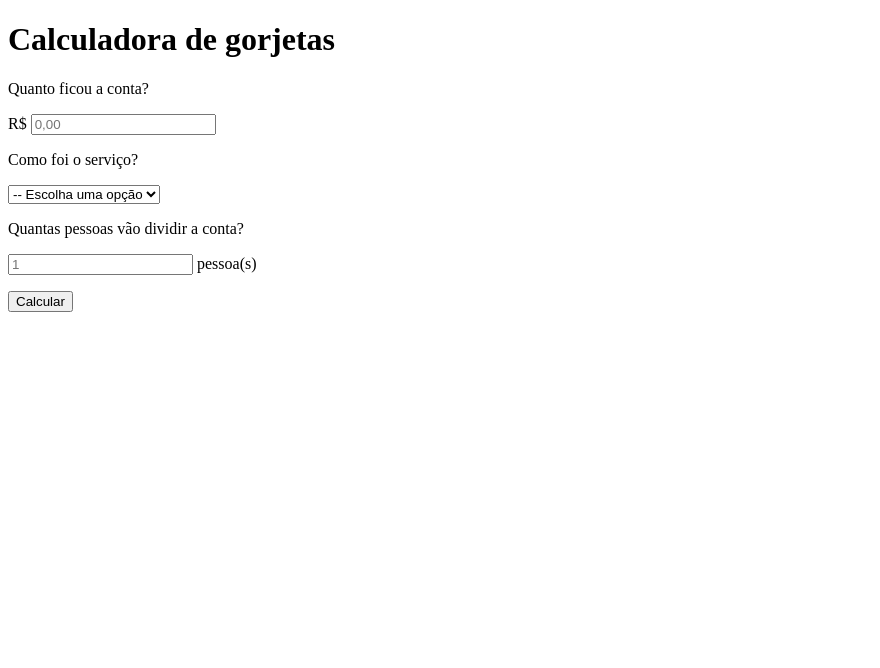
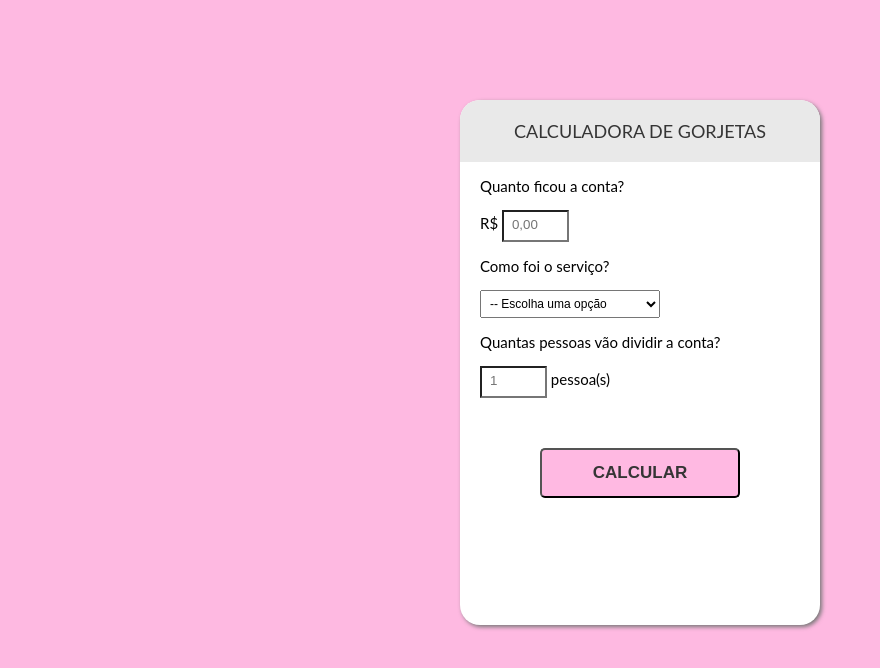
Before and after one commit to pctmoraes/gorjeteira, a plain HTML site: page index.html in a window 1280 px wide. Shown: the whole page, without its empty margins (0-880 px from the left). Drawn offline with Linux system fonts and the light colour scheme; a web font is replaced by a local one.

Commit message:
Add style to the project

```diff
--- a/index.html
+++ b/index.html
@@ -4,25 +4,27 @@
     <meta charset="UTF-8">
     <meta http-equiv="X-UA-Compatible" content="IE=edge">
     <meta name="viewport" content="width=device-width, initial-scale=1.0">
+    <link rel="stylesheet" href="style.css">
     <title>Calculadora de gorjetas</title>
 </head>
 <body>
+    <div id="container">
         <div>
-        <h1>Calculadora de gorjetas</h1>
+            <h1 class="title">Calculadora de gorjetas</h1>
         </div>
         <div>
-        <form action="">
+            <form class="tipsForm">
                 <label for="bill">
                     <p>Quanto ficou a conta?</p>
                 </label>
                 <p>
-                R$ <input type="number" placeholder="0,00" name="bill" id="bill">
+                    R$ <input type="number" placeholder="0,00" name="bill" id="bill" class="formInput">
                 </p>
                 <label for="serviceQuality">
                     <p>Como foi o serviço?</p>
                 </label>
                 <p>
-                <select name="serviceQuality" id="serviceQuality">
+                    <select name="serviceQuality" id="serviceQuality" class="formSelect">
                         <option disable selected>-- Escolha uma opção</option>
                         <option value="0.3">30% - Incrível</option>
                         <option value="0.2">20% - Bom</option>
@@ -35,11 +37,11 @@
                     <p>Quantas pessoas vão dividir a conta?</p>
                 </label>
                 <p>
-                <input type="number" placeholder="1" name="people" id="people"> pessoa(s)
+                    <input type="number" placeholder="1" name="people" id="people" class="formInput"> pessoa(s)
                 </p>
-            <button type="submit">Calcular</button>
+                <button type="submit" class="formSubmit">Calcular</button>
             </form>
         </div>
-
+    </div>
 </body>
 </html>
--- /dev/null
+++ b/style.css
@@ -0,0 +1,70 @@
+@import url(https://fonts.googleapis.ccom/css?family=Lato:300,400,700|PT++Mono);
+
+:root {
+    --primary-color: rgba(253, 0, 148, 0.274);
+    --secondary-color: rgb(53, 53, 53);
+    --tertiary-color: rgb(233, 233, 233);
+    /* --primary-color: rgb(73, 119, 150); */
+}
+
+body {
+    background-color: var(--primary-color);
+    font-size: 15px;
+    font-family: Lato, sans-serif;
+}
+
+#container {
+    height: 525px;
+    width: 360px;
+    margin: 100px auto;
+    background: white;
+    box-shadow: 2px 2px 4px rgb(119, 119, 119);
+    border-radius: 20px;
+}
+
+.title {
+    background: var(--tertiary-color);
+    color: var(--secondary-color);
+    padding: 20px;
+    text-transform: uppercase;
+    font-size: 18px;
+    font-weight: normal;
+    text-align: center;
+    border-top-left-radius: 20px;
+    border-top-right-radius: 20px;
+}
+
+.tipsForm {
+    padding-left: 20px;
+    padding-right: 20px;
+}
+
+.formInput {
+    background: white;
+    width: 50px;
+    padding: 5px 5px 8px 8px;
+}
+
+.formInput:focus {
+    border: 3px solid var(--primary-color);
+    outline: none;
+}
+
+.formSelect {
+    width: 180px;
+    padding: 5px;
+    font-size: 12px;
+}
+
+.formSubmit {
+    text-transform: uppercase;
+    font-weight: bold;
+    display: block;
+    margin: 50px auto;
+    background: var(--primary-color);
+    width: 200px;
+    height: 50px;
+    font-size: 17px;
+    color: var(--secondary-color);
+    border-radius:5px
+}
```
Lines whose indentation alone changed are shown as unchanged.
